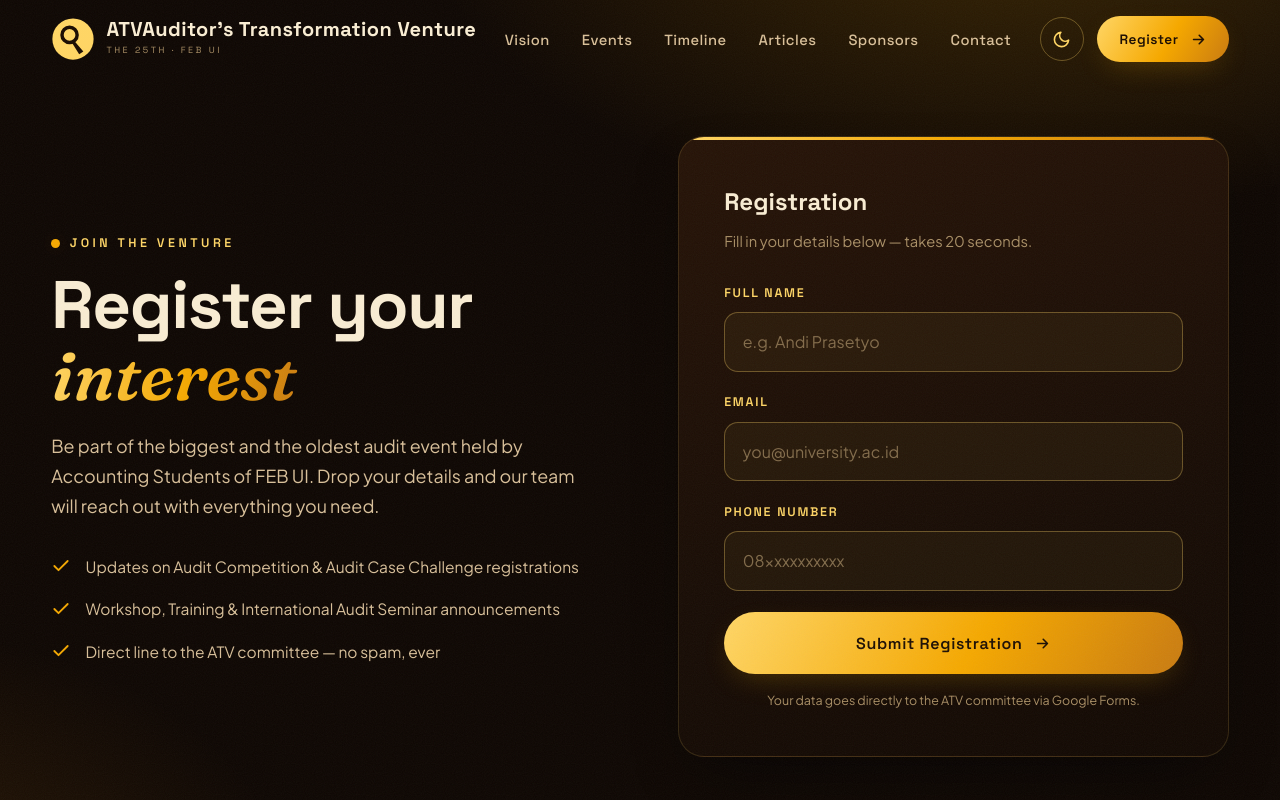
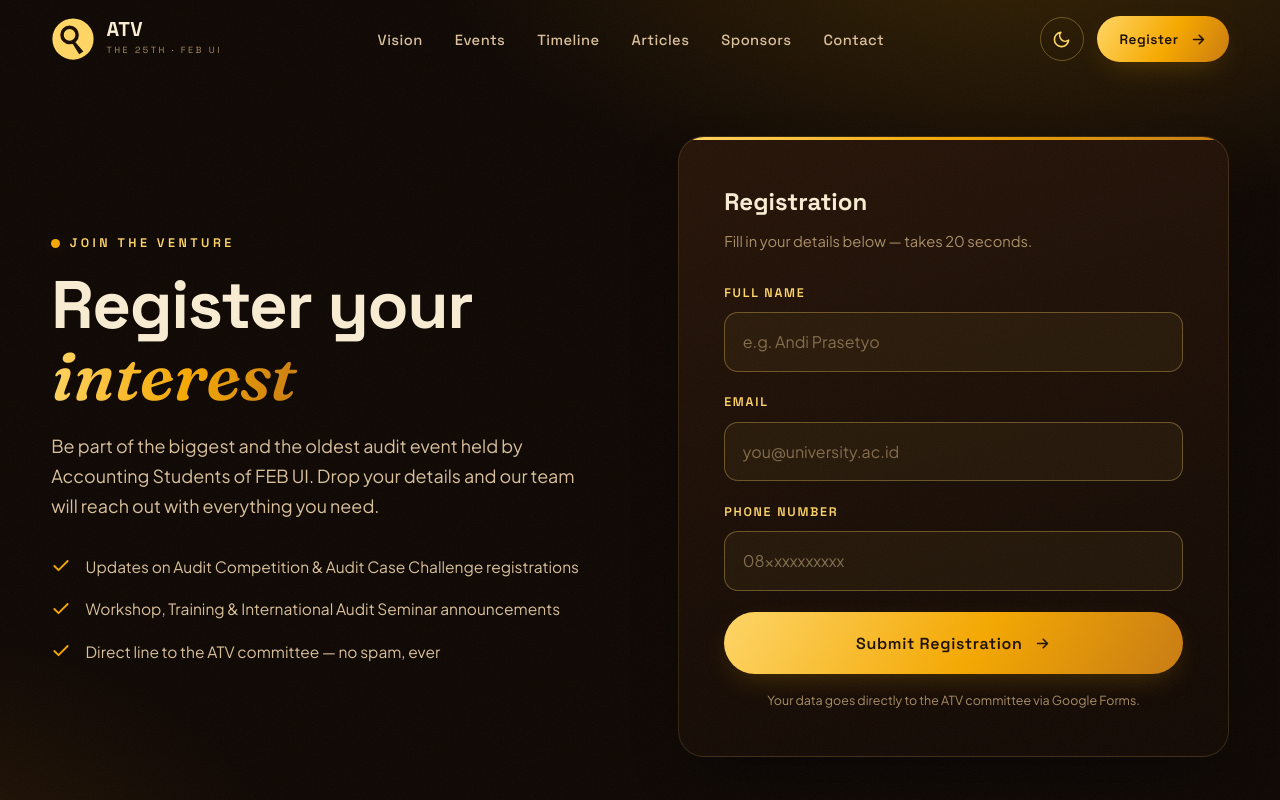
Before and after one commit to raulsandjaya/ATV-UIFEB, a plain HTML site: page register.html in a window 1280 px wide. Shown: the top 800 px of the page. Drawn offline with nearby package versions, Linux system fonts and the light colour scheme.

Commit message:
Update register.html

```diff
--- a/register.html
+++ b/register.html
@@ -103,7 +103,7 @@ html[data-theme="light"] .field input{background:rgba(255,255,255,.6)}
         <path d="M34 35 L47 50 L41 54 L31 38 Z" fill="#1D0F04"/>
         <defs><linearGradient id="gmark" x1="0" y1="0" x2="64" y2="64"><stop stop-color="#FFD666"/><stop offset="1" stop-color="#C97B12"/></linearGradient></defs>
       </svg>
-      <span><b><span class="t-short">ATV</span><span class="t-full">Auditor's Transformation Venture</span></b><small>The 25th · FEB UI</small></span>
+      <span><b>ATV</b><small>The 25th · FEB UI</small></span>
     </a>
     <nav aria-label="Primary">
       <ul class="nav-links">
```
